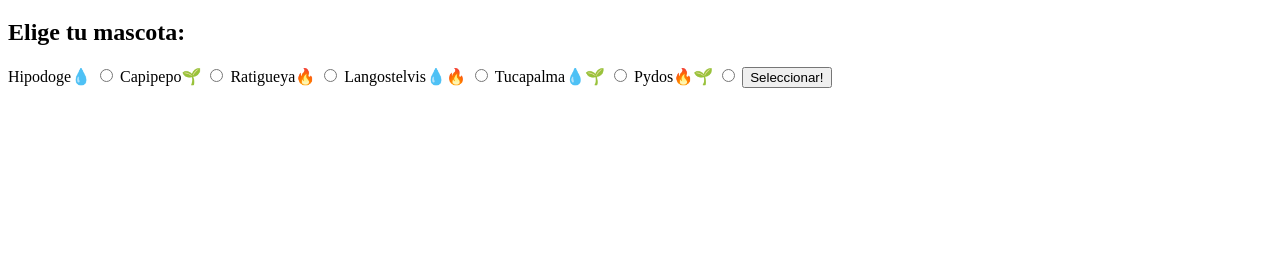
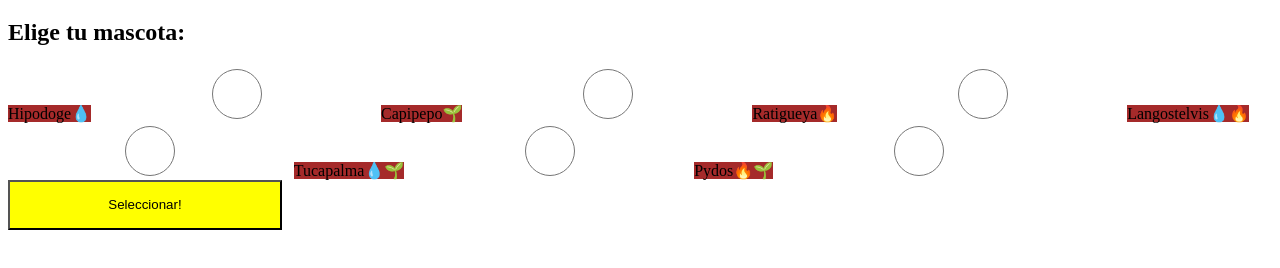
Before and after one commit to gizelads/RockScissorsPaper, a plain HTML site: page mokepon.html in a window 1280 px wide. Shown: the part 74-342 px from the top of the page. Drawn offline with Linux system fonts and the light colour scheme.

Commit message:
tipos de display

```diff
--- a/styles.css
+++ b/styles.css
@@ -4,3 +4,21 @@
     height: 50px;
     background-color: purple;
 }
+
+label { /*visualizacion de tipo inline por defecto, no le afectan width, height*/
+    background-color: brown;
+    width: 274px;
+    height: 50px;
+}
+
+input { /*visualizacion de tipo inline-block por defecto, porque le afectan las propiedades width, height*/
+    background-color: green;
+    width: 274px;
+    height: 50px;
+}
+
+button { /*visualizacion de tipo inline-block por defecto, porque le afectan las propiedades width, height*/
+    background-color: yellow;
+    width: 274px;
+    height: 50px;
+}
```
